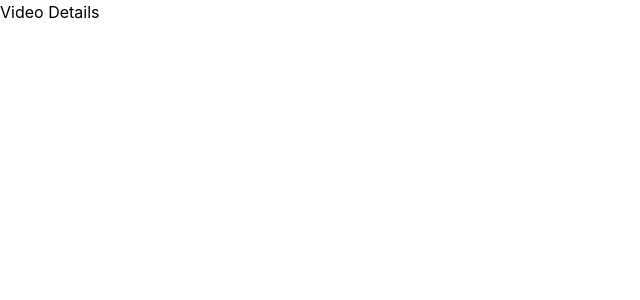
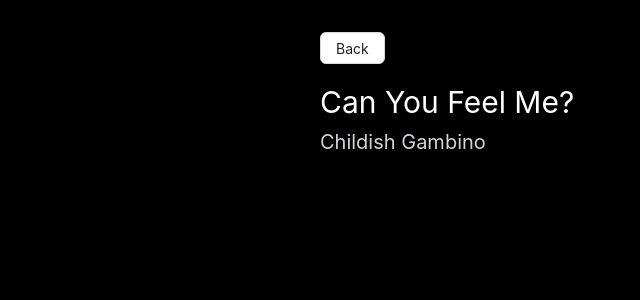
Before and after one commit to Jshollow/YouTube-Video-Gallery, a React (Create React App) app in the folder Frontend/: page /video/1 in a window 1280 px wide. Shown: the top 300 px of the page, without its empty margins (0-640 px from the left). Built offline with nearby package versions, Linux system fonts and the light colour scheme.

Commit message:
Get basic video details page working

```diff
--- a/Frontend/package.json
+++ b/Frontend/package.json
@@ -10,6 +10,7 @@
     "react": "^18.3.1",
     "react-dom": "^18.3.1",
     "react-hook-form": "^7.53.0",
+    "react-player": "^2.16.0",
     "react-router-dom": "^6.26.1",
     "react-scripts": "^5.0.1",
     "redux": "^5.0.1",
--- a/Frontend/src/pages/video.js
+++ b/Frontend/src/pages/video.js
@@ -1,10 +1,30 @@
 import React from "react";
+import { Button } from "antd";
+import { Link } from "react-router-dom";
+import ReactPlayer from "react-player";
+
+const testData = {
+    id: 1,
+    name: "Can You Feel Me?",
+    url: "https://www.youtube.com/watch?v=AFqpOjU67Dg",
+    thumbnail: "http://img.youtube.com/vi/AFqpOjU67Dg/0.jpg",
+    artist: "Childish Gambino",
+    updatedAt: "2024-08-26T18:53:08.422Z",
+    createdAt: "2024-08-26T18:53:08.422Z",
+}
 
 function Video() {
     // get video id from route
     return (
-      <div>
-            <h1>Video Details</h1>
+      <div className="h-screen w-full bg-black">
+        <div className="w-1/2 pt-8 mx-auto">
+        <div className="flex mb-5">
+          <Link to="/"><Button>Back</Button></Link>
+        </div>
+            <h1 className="text-white text-3xl mt-2">{testData.name}</h1>
+            <h2 className="text-zinc-300 text-xl mt-2">{testData.artist}</h2>
+            <ReactPlayer url={testData.url} />
+            </div>
       </div>
     );
   }
```
Also changed, not shown: 1 other file (tests, documents, lock files or other folders).
